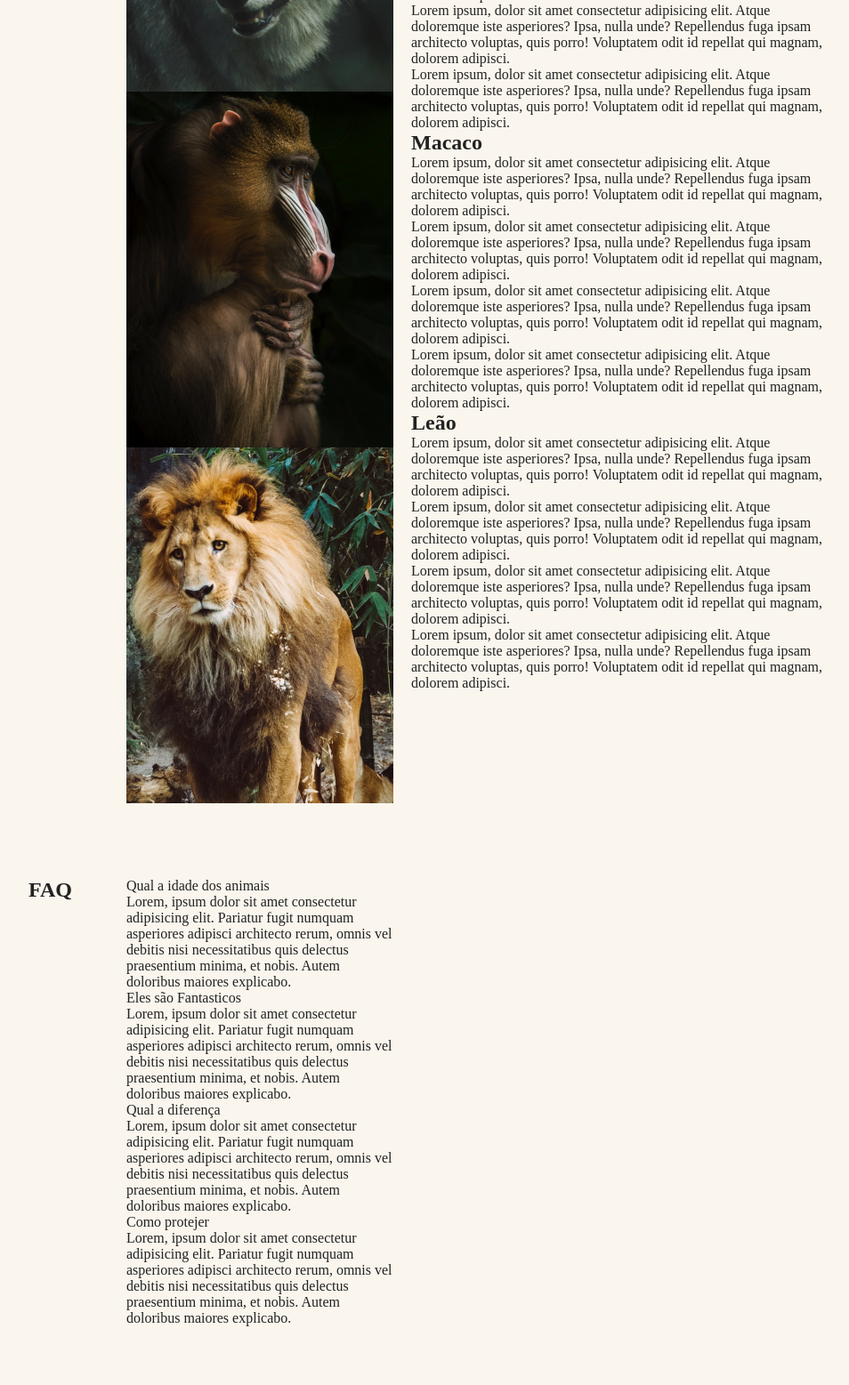
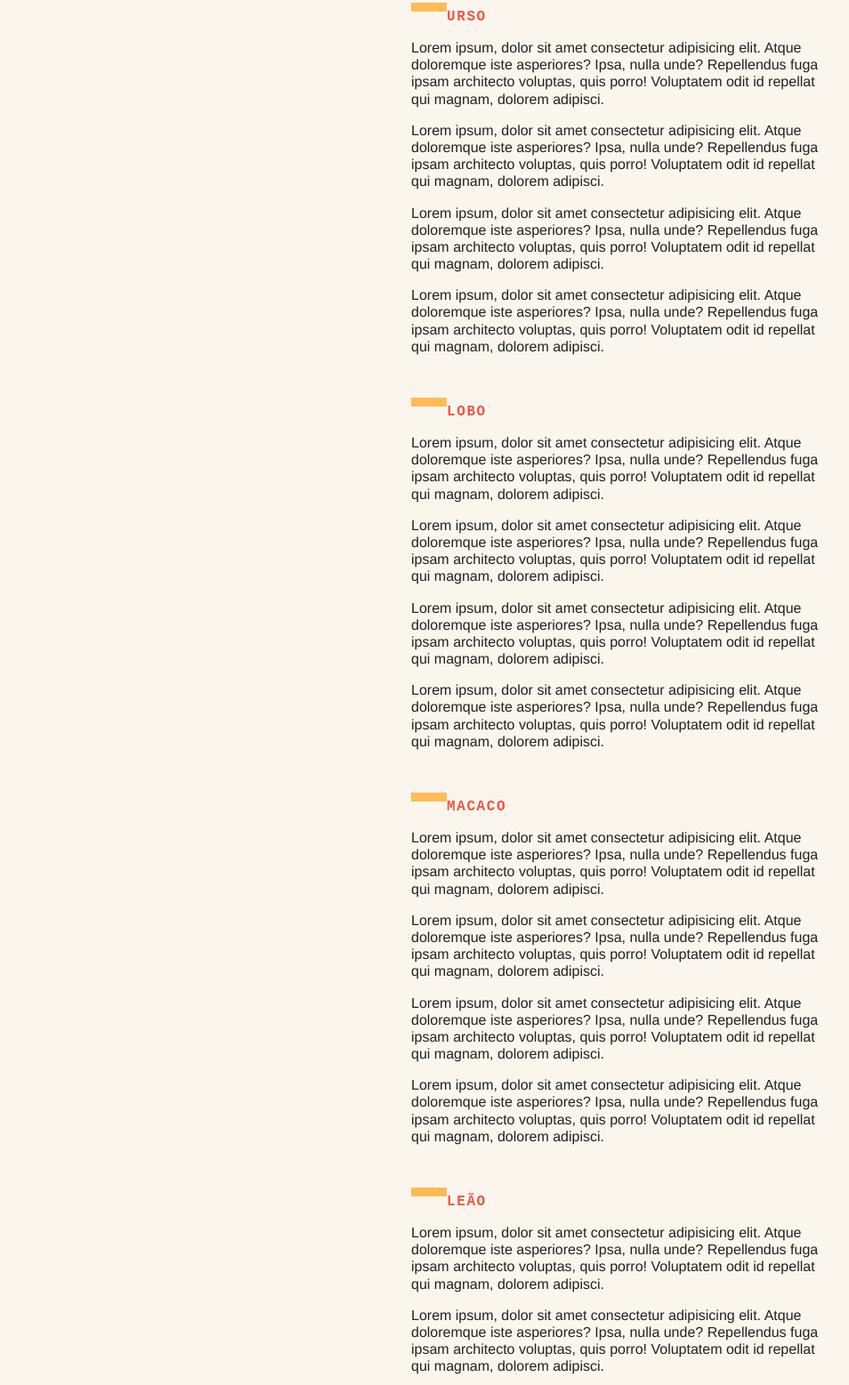
Before and after one commit to edgarvtt/Animais-fantsc-curso, a plain HTML site: page index.html in a window 1280 px wide. Shown: the part 1243-2800 px from the top of the page at 89% size, without its empty margins (158-1112 px from the left). Drawn offline with Linux system fonts and the light colour scheme; a web font is replaced by a local one.

Commit message:
add syle.css part 2

```diff
--- a/css/style.css
+++ b/css/style.css
@@ -64,3 +64,210 @@ body{
     grid-gap: 20px;
     margin-bottom: 4rem;
 }
+
+.titulo{
+    font-family: 'Playfair Display SC' , georgia;
+    font-size: 6rem;
+    line-height: 1;
+    font-weight: 400;
+    margin-bottom: 1rem;
+    grid-column: 1/4;
+}
+
+.animais h2{
+
+    font-family: "IBM Plex Mono",monospace;
+    font-size: 1rem;
+    text-transform: uppercase;
+    letter-spacing: .1em;
+    margin-bottom: 1rem;
+    color: #E54;
+
+}
+
+.animais h2:before{
+
+    content: '';
+    display: inline-block;
+    width: 40px;
+    height: 10px;
+    margin-bottom: 10px;
+    background: #FB5;
+
+}
+
+.animais p {
+
+    font-family: Helvetica,Arial;
+    line-height: 1.2;
+    margin-bottom: 1rem;
+}
+
+/* para criar overflow coloca no eixo deseja e uma altura maxima, se estourar essa altura, haverá o scrool */
+.animais-lista{
+
+    height: 370px;
+    overflow-y: scroll;
+    grid-column: 2;
+
+}
+
+.animais-lista::-webkit-scrollbar{
+
+    width: 18px;
+
+}
+
+.animais-lista::-webkit-scrollbar-thumb{
+
+    background: #FB5;
+    border-left: 4px solid #faf6ed;
+    border-right: 4px solid #faf6ed;
+    border-radius: 8px;
+
+}
+
+.animais-lista::-webkit-scrollbar-track{
+
+    background:#faf6ed;
+}
+
+.animais-descricao{
+
+    grid-column: 3;
+
+}
+
+.animais-descricao section{
+
+    margin-bottom: 3rem;
+
+}
+
+.faq-lista{
+
+    grid-column: 2 / 4;
+
+}
+
+.faq-lista dt{
+
+    font-family: 'IBM Plex Mono',monospace;
+    font-weight: bold;
+    margin-top: 2rem;
+    margin-bottom: .5rem;
+    color: #E54;
+}
+
+.faq-lista dt::before{
+    content: ' ';
+    display: inline-block;
+    width: 20px;
+    height: 10px;
+    margin-right: 10px;
+    background: #FB5;
+}
+
+.faq-lista dd{
+
+    font-family: Helvetica,Arial;
+    margin-right: 30px;
+    margin-left: .5rem;
+
+}
+
+.mapa {
+
+    grid-column: 2;
+
+}
+
+.dados{
+
+    grid-column: 3;
+
+}
+
+.dados li{
+
+    margin-bottom: 1rem;
+    font-family: helvetica,Arial;
+
+
+}
+
+.dados li::before{
+
+    content:' ';
+    display: inline-block;
+    width: 20px;
+    height: 10px;
+    margin-right: 10px;
+    background: #FB5;
+
+}
+
+.copy{
+
+    grid-column: 3/5;
+    margin-bottom: 2rem;
+    background: #FB5;
+
+}
+
+.copy
+{
+
+    padding: 20px;
+    font-family: "IBM Plex Mono", monospace;
+    font-weight: bold;
+}
+
+/*responsivo*/
+
+@media(max-width: 700px){
+
+    body {
+        grid-template-columns: 1fr;
+     }
+
+     .menu, .grid-section, .copy{
+
+        grid-column: 1;
+
+     }
+
+     .grid-section{
+
+        grid-template-columns: 100px 1fr;
+        grid-gap: 10px;
+
+     }
+
+     .animais-lista{
+
+        grid-column: 1;
+
+     }
+
+     .faq-lista, .dados, .mapa{
+
+        grid-column: 1 / 3;
+
+     }
+
+     .grid-section h1{
+
+        font-size: 3rem
+
+     }
+
+     .copy{
+        margin-bottom: 0px;
+     }
+
+     .menu{
+        margin-top: 0px;
+     }
+
+}
--- a/index.html
+++ b/index.html
@@ -5,6 +5,9 @@
     <meta name="viewport" content="width=device-width, initial-scale=1.0">
     <title>Animais Fantasticos</title>
     <link rel="stylesheet" type="text/css" href="css/style.css"/>
+    <link rel="preconnect" href="https://fonts.googleapis.com">
+    <link rel="preconnect" href="https://fonts.gstatic.com" crossorigin>
+    <link href="https://fonts.googleapis.com/css2?family=Playfair+Display+SC:ital,wght@0,400;0,700;0,900;1,400;1,700;1,900&family=Playfair+Display:ital,wght@0,400..900;1,400..900&display=swap" rel="stylesheet">
 
 </head>
 <body>
@@ -23,7 +26,7 @@
 
         <h1 class="titulo">Animais Fantasticos</h1>
 
-        <ul>
+        <ul class="animais-lista">
             <li>
                <img src="./img/imagem1.jpg">
             </li>
@@ -209,9 +212,9 @@
     <!--criando a segunda seção do site, usando grid layout para organizar-->
     <section class="grid-section faq" id="faq">
 
-        <h1>FAQ</h1> <!-- se usa dl dt dd para coisas que querem usar a caixinha como faq-->
+        <h1 class="titulo">FAQ</h1> <!-- se usa dl dt dd para coisas que querem usar a caixinha como faq-->
 
-    <dl>
+    <dl class="faq-lista">
         <dt>Qual a idade dos animais</dt>
         <dd>Lorem, ipsum dolor sit amet consectetur adipisicing elit. Pariatur fugit numquam asperiores adipisci architecto rerum,
             omnis vel debitis nisi necessitatibus quis delectus praesentium minima, et nobis. Autem doloribus maiores explicabo.</dd>
@@ -235,7 +238,7 @@
     <!-- criando a terceira e ultima seção do site, usando grid layout para organizar-->
     <section class=" grid-section contato" id="contato">
 
-        <h1>Contato</h1>
+        <h1 class="titulo">Contato</h1>
         <div class="mapa">
             <img src="./img/mapa.png">
         </div>
@@ -253,7 +256,7 @@
     </section>
 
     <!-- rodapé da página, simples-->
-    <footer>
+    <footer class="copy">
         <p>Todos os direitos reservados Origamid & Edgar</p>
     </footer>
 
```
Also changed, not shown: img/imagem3.jpg (added).
